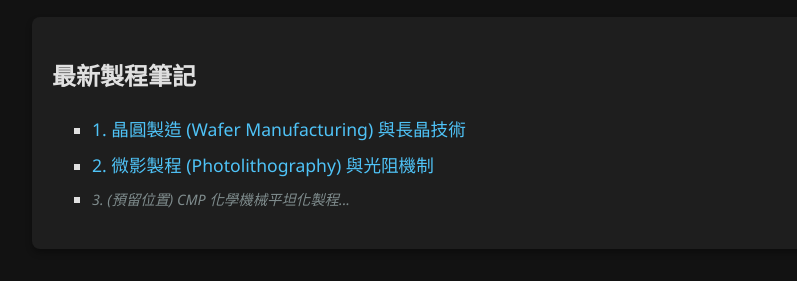
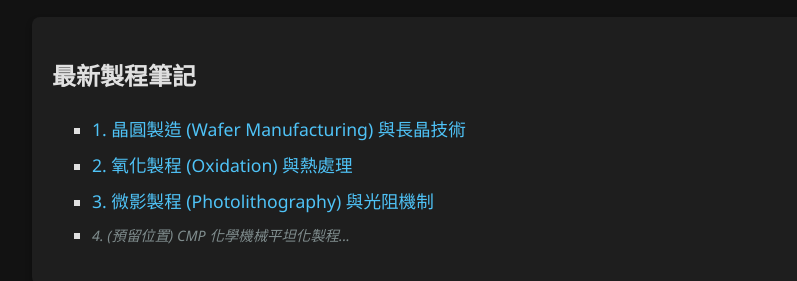
Before and after one commit to ggoo911004/semiconductor-wiki, a plain HTML site: page index.html in a window 1280 px wide. Shown: the part 171-452 px from the top of the page, without its empty margins (208-1005 px from the left). Drawn offline with Linux system fonts and the light colour scheme.

Commit message:
Update index.html

```diff
--- a/index.html
+++ b/index.html
@@ -63,8 +63,9 @@
             <ul>
                 <!-- 根據製程順序排列 -->
                 <li><a href="./pages/wafer-manufacturing.html">1. 晶圓製造 (Wafer Manufacturing) 與長晶技術</a></li>
-                <li><a href="./pages/photolithography.html">2. 微影製程 (Photolithography) 與光阻機制</a></li>
-                <li><span class="placeholder">3. (預留位置) CMP 化學機械平坦化製程...</span></li>
+                <li><a href="./pages/oxidation.html">2. 氧化製程 (Oxidation) 與熱處理</a></li>
+                <li><a href="./pages/photolithography.html">3. 微影製程 (Photolithography) 與光阻機制</a></li>
+                <li><span class="placeholder">4. (預留位置) CMP 化學機械平坦化製程...</span></li>
             </ul>
         </section>
     </div>
```
